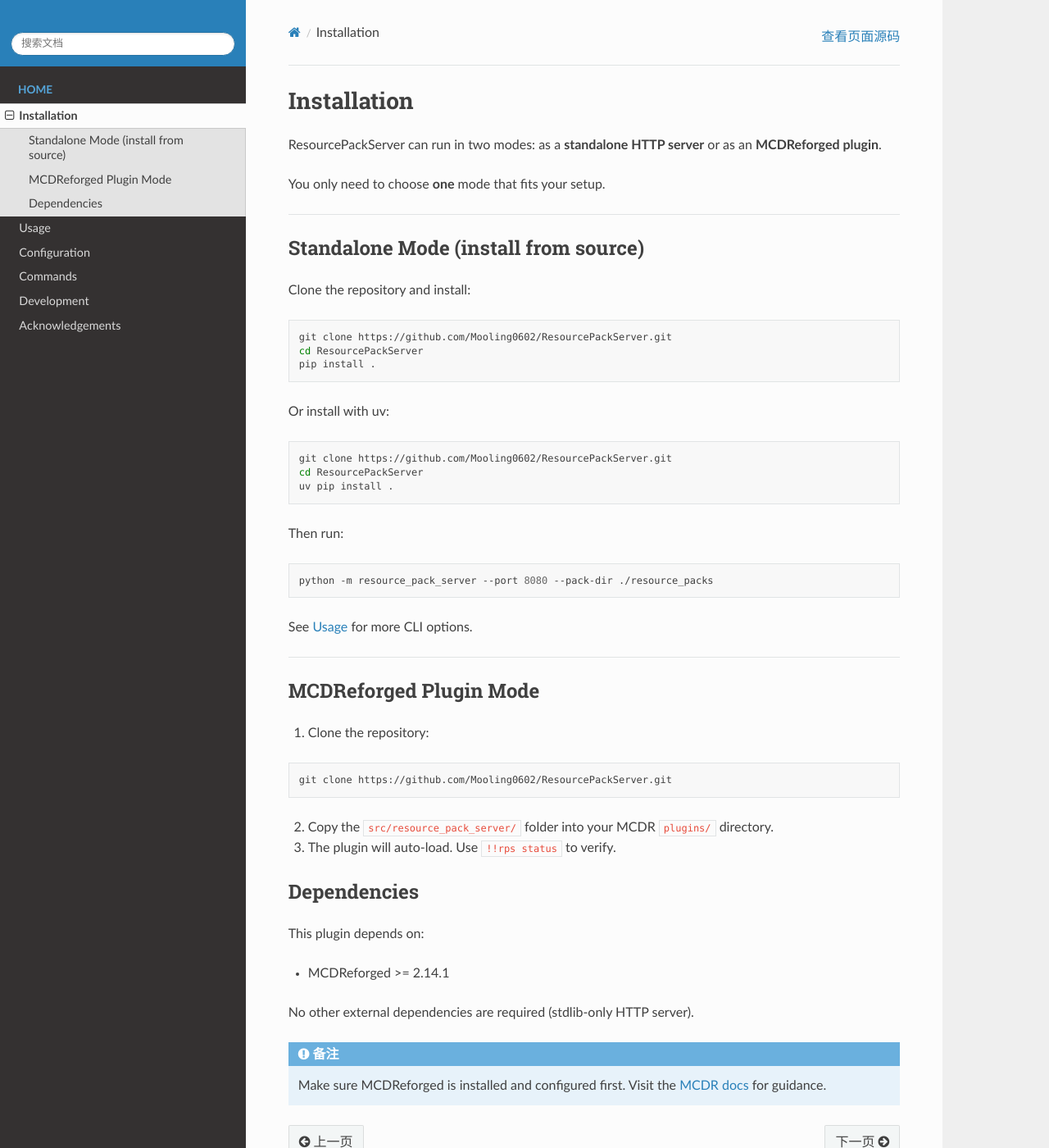
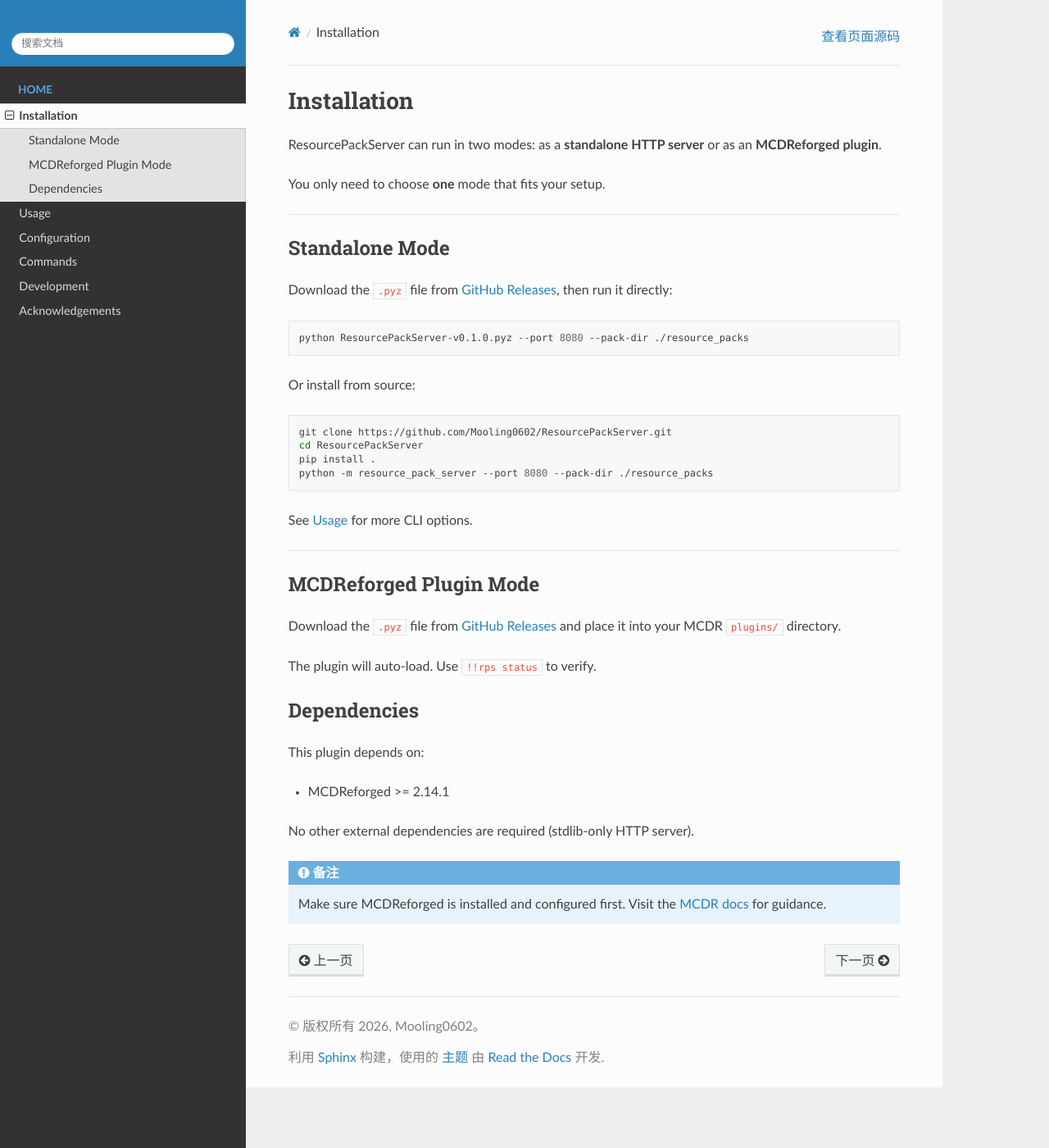
Before and after one commit to Mooling0602/ResourcePackServer, a Sphinx documentation site: the page built from docs/source/contents/installation/index.rst, in a window 1280 px wide and 1400 px high. Shown: the whole window at 82% size. Built offline with Sphinx 7.4.7 and the Read the Docs theme 3.1.0, drawn with Linux system fonts in a browser that asks for light colours; the version number could not be read and is left out.

Commit message:
docs: update installation to use GitHub Releases, add docs link to README
- installation.rst: Download .pyz from GitHub Releases for both modes
- installation/index.po: Update translations for new content
- README.md: Add documentation link and installation instructions

```diff
--- a/docs/source/contents/installation/index.rst
+++ b/docs/source/contents/installation/index.rst
@@ -7,29 +7,23 @@
 
 ----
 
-Standalone Mode (install from source)
---------------------------------------
+Standalone Mode
+----------------
 
-Clone the repository and install:
+Download the ``.pyz`` file from `GitHub Releases <https://github.com/Mooling0602/ResourcePackServer/releases>`__,
+then run it directly:
+
+.. code-block:: bash
+
+    python ResourcePackServer-v0.1.0.pyz --port 8080 --pack-dir ./resource_packs
+
+Or install from source:
 
 .. code-block:: bash
 
     git clone https://github.com/Mooling0602/ResourcePackServer.git
     cd ResourcePackServer
     pip install .
-
-Or install with uv:
-
-.. code-block:: bash
-
-    git clone https://github.com/Mooling0602/ResourcePackServer.git
-    cd ResourcePackServer
-    uv pip install .
-
-Then run:
-
-.. code-block:: bash
-
     python -m resource_pack_server --port 8080 --pack-dir ./resource_packs
 
 See :doc:`/contents/usage/index` for more CLI options.
@@ -39,15 +33,10 @@
 MCDReforged Plugin Mode
 -----------------------
 
-1. Clone the repository:
+Download the ``.pyz`` file from `GitHub Releases <https://github.com/Mooling0602/ResourcePackServer/releases>`__
+and place it into your MCDR ``plugins/`` directory.
 
-.. code-block:: bash
-
-    git clone https://github.com/Mooling0602/ResourcePackServer.git
-
-2. Copy the ``src/resource_pack_server/`` folder into your MCDR ``plugins/`` directory.
-
-3. The plugin will auto-load. Use ``!!rps status`` to verify.
+The plugin will auto-load. Use ``!!rps status`` to verify.
 
 Dependencies
 ------------
```
Also changed, not shown: README.md (+19 -2 lines), 1 other file.
